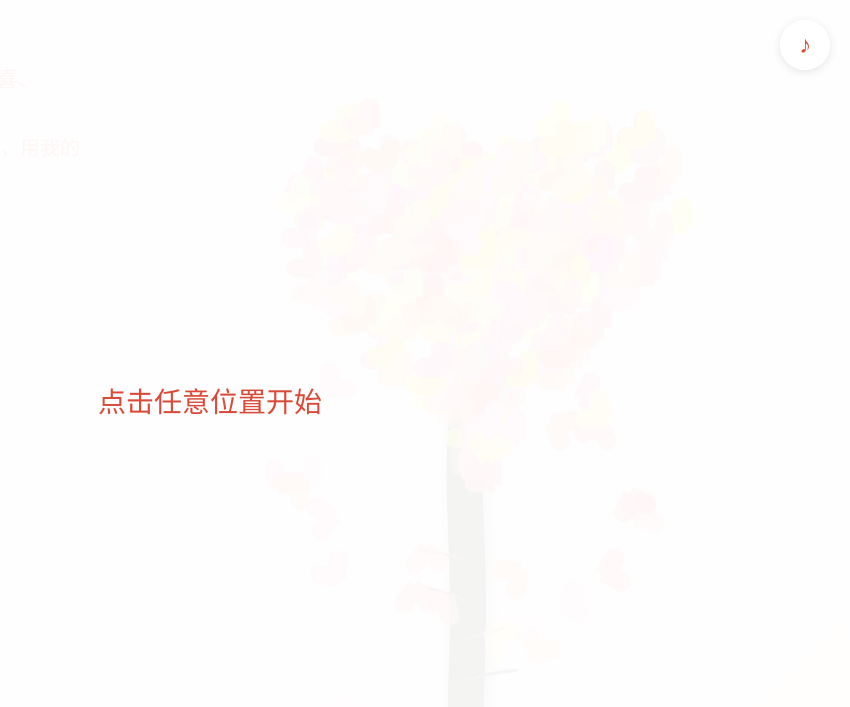
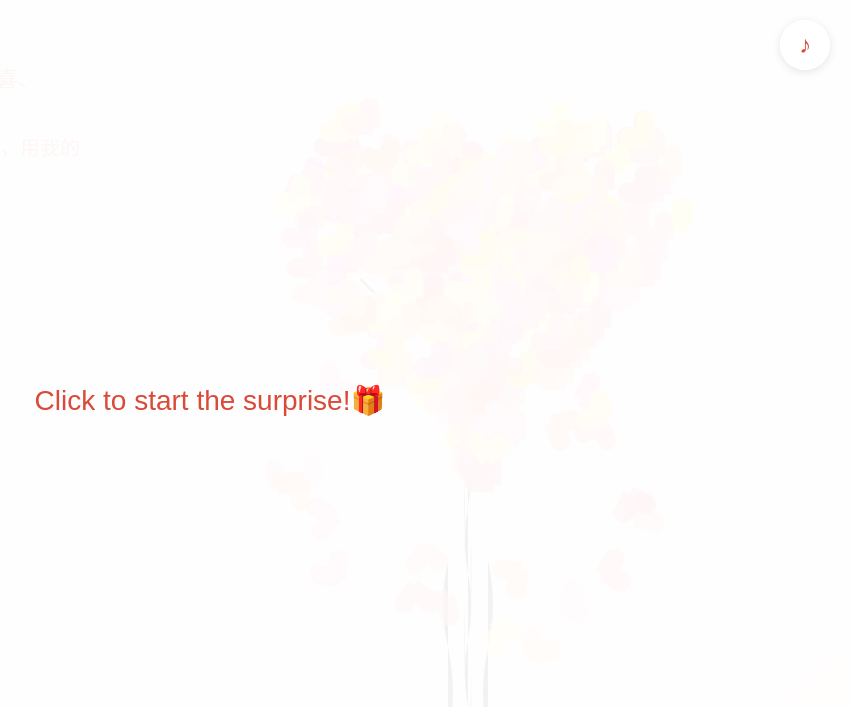
Before and after one commit to Chansla/Chansla.github.io, a plain HTML site: page index.html in a window 1280 px wide. Shown: the whole page, without its empty margins (430-1280 px from the left). Drawn offline with Linux system fonts and the light colour scheme; a web font is replaced by a local one.

Commit message:
Add files via upload
update tree and fonts

```diff
--- a/index.html
+++ b/index.html
@@ -6,7 +6,7 @@
     <meta name="description" content="爱的纪念 - 记录我们在一起的每一刻">
     <title>我爱你</title>
     <link rel="stylesheet" href="css/style.css">
-    <link href="https://fonts.googleapis.com/css2?family=Ma+Shan+Zheng&family=ZCOOL+KuaiLe&family=Zhi+Mang+Xing&display=swap" rel="stylesheet">
+    <link href="https://fonts.googleapis.com/css2?family=Noto+Sans+SC:wght@300;400;500;700&display=swap" rel="stylesheet">
 </head>
 <body>
     <!-- 音乐控制按钮 -->
@@ -19,7 +19,7 @@
 
     <!-- 点击提示 -->
     <div class="click-hint" id="clickHint">
-        <p>点击任意位置开始</p>
+        <p>Click to start the surprise!🎁</p>
     </div>
 
     <div class="container">
@@ -73,21 +73,80 @@
         <!-- 右侧心形树 -->
         <div class="content-right">
             <div class="tree-container">
-                <!-- 树干 SVG -->
-                <svg class="tree-svg" viewBox="0 0 300 1000" preserveAspectRatio="xMidYMax meet">
-                    <!-- 主树干 - 从底部到心形底部 -->
-                    <path class="trunk" d="M150,1000
-                        Q145,900 148,800
-                        Q152,700 147,600
-                        Q143,520 150,460" />
+                <!-- 榕树树干 SVG -->
+                <svg class="tree-svg" viewBox="0 -200 400 1200" preserveAspectRatio="xMidYMax meet">
+                    <!-- 主树干 - 下粗上细 -->
+                    <path class="trunk-base" d="M200,1000
+                                               Q190,950 200,900
+                                               Q210,850 200,800
+                                               Q190,750 200,700
+                                               Q210,650 200,600
+                                               Q190,550 200,500
+                                               Q210,450 200,400
+                                               Q190,350 200,300
+                                               Q210,250 200,200
+                                               Q195,150 200,100
+                                               Q205,50 200,0" />
 
-                    <!-- 简单的几个小分支在树干上 -->
-                    <path class="branch-thin" d="M147,700 Q120,690 100,685" />
-                    <path class="branch-thin" d="M148,750 Q175,740 195,735" />
-                    <path class="branch-thin" d="M146,650 Q115,640 90,638" />
-                    <path class="branch-thin" d="M149,800 Q180,790 210,788" />
-                    <path class="branch-tiny" d="M147,850 Q125,845 110,843" />
-                    <path class="branch-tiny" d="M148,900 Q170,895 185,893" />
+                    <!-- 树干加粗部分（靠近地面的部分） -->
+                    <path class="trunk-thick" d="M170,1000 Q155,920 170,850 Q185,780 170,710 Q155,650 170,580" />
+                    <path class="trunk-thick" d="M230,1000 Q245,920 230,850 Q215,780 230,710 Q245,650 230,580" />
+
+                    <!-- 第一层长树枝 -->
+                    <path class="branch-long" d="M200,200 Q150,150 100,100 Q50,50 0,0" />
+                    <path class="branch-long" d="M200,200 Q250,150 300,100 Q350,50 400,0" />
+
+                    <!-- 第二层长树枝 -->
+                    <path class="branch-long" d="M200,300 Q160,250 120,200 Q80,150 40,100" />
+                    <path class="branch-long" d="M200,300 Q240,250 280,200 Q320,150 360,100" />
+
+                    <!-- 第三层长树枝 -->
+                    <path class="branch-long" d="M200,400 Q170,350 140,300 Q110,250 80,200" />
+                    <path class="branch-long" d="M200,400 Q230,350 260,300 Q290,250 320,200" />
+
+                    <!-- 第四层长树枝 -->
+                    <path class="branch-long" d="M200,500 Q180,450 160,400 Q140,350 120,300" />
+                    <path class="branch-long" d="M200,500 Q220,450 240,400 Q260,350 280,300" />
+
+                    <!-- 第五层长树枝 -->
+                    <path class="branch-long" d="M200,600 Q185,550 170,500 Q155,450 140,400" />
+                    <path class="branch-long" d="M200,600 Q215,550 230,500 Q245,450 260,400" />
+
+                    <!-- 第六层长树枝（较粗壮的较低层树枝） -->
+                    <path class="branch-long" d="M200,700 Q190,650 180,600 Q170,550 160,500" />
+                    <path class="branch-long" d="M200,700 Q210,650 220,600 Q230,550 240,500" />
+
+                    <!-- 次级分支 -->
+                    <path class="branch-medium" d="M100,100 Q70,70 40,40" />
+                    <path class="branch-medium" d="M300,100 Q330,70 360,40" />
+
+                    <path class="branch-medium" d="M120,200 Q90,170 60,140" />
+                    <path class="branch-medium" d="M280,200 Q310,170 340,140" />
+
+                    <path class="branch-medium" d="M140,300 Q110,270 80,240" />
+                    <path class="branch-medium" d="M260,300 Q290,270 320,240" />
+
+                    <!-- 细小末端枝条 -->
+                    <path class="branch-thin" d="M0,0 Q-20,-10 -40,-20" />
+                    <path class="branch-thin" d="M400,0 Q420,-10 440,-20" />
+
+                    <path class="branch-thin" d="M40,100 Q20,80 0,60" />
+                    <path class="branch-thin" d="M360,100 Q380,80 400,60" />
+
+                    <path class="branch-thin" d="M80,200 Q60,180 40,160" />
+                    <path class="branch-thin" d="M320,200 Q340,180 360,160" />
+
+                    <!-- 顶部细枝 -->
+                    <path class="branch-tiny" d="M200,100 Q180,70 160,50" />
+                    <path class="branch-tiny" d="M200,100 Q220,70 240,50" />
+
+                    <!-- 树干纹理 -->
+                    <path class="trunk-texture" d="M195,950 Q193,900 195,850" />
+                    <path class="trunk-texture" d="M205,850 Q203,800 205,750" />
+                    <path class="trunk-texture" d="M195,750 Q193,700 195,650" />
+                    <path class="trunk-texture" d="M205,650 Q203,600 205,550" />
+                    <path class="trunk-texture" d="M195,550 Q193,500 195,450" />
+                    <path class="trunk-texture" d="M205,450 Q203,400 205,350" />
                 </svg>
 
                 <!-- 心形叶子容器 -->
```
